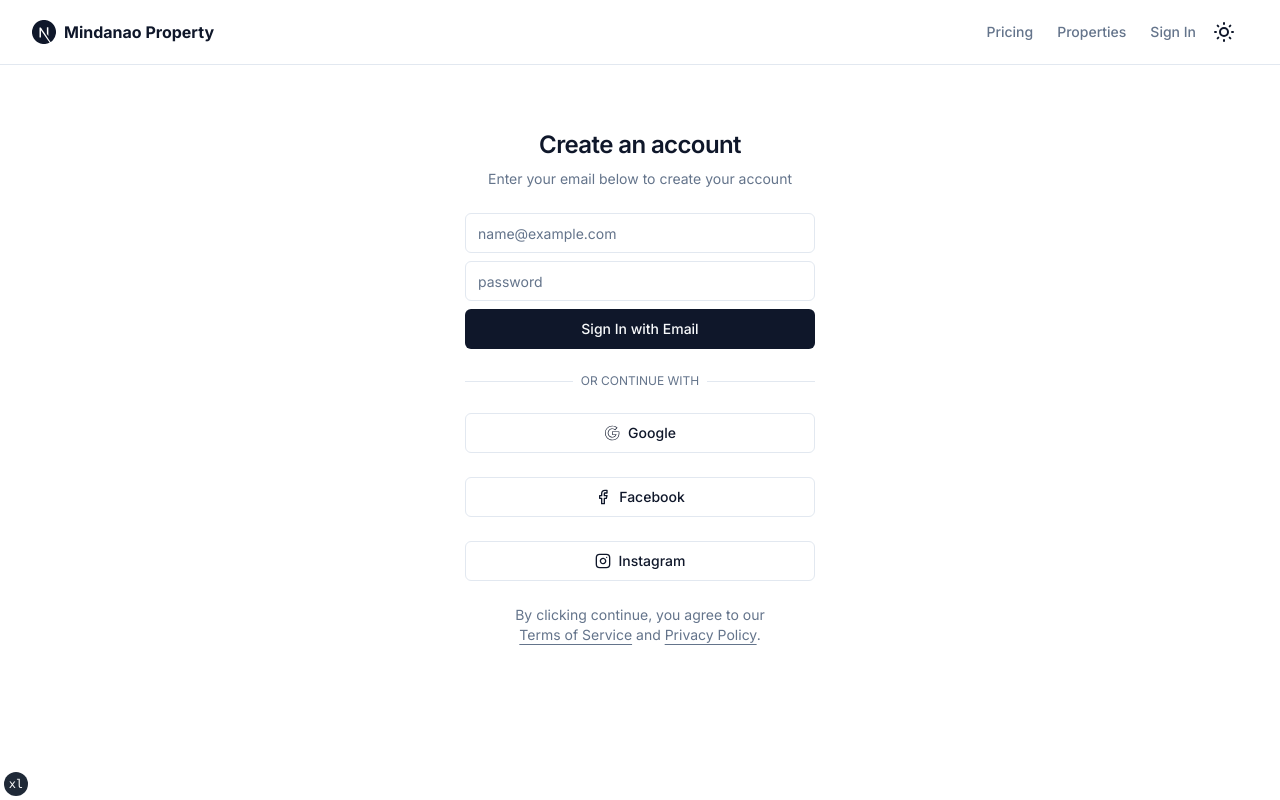
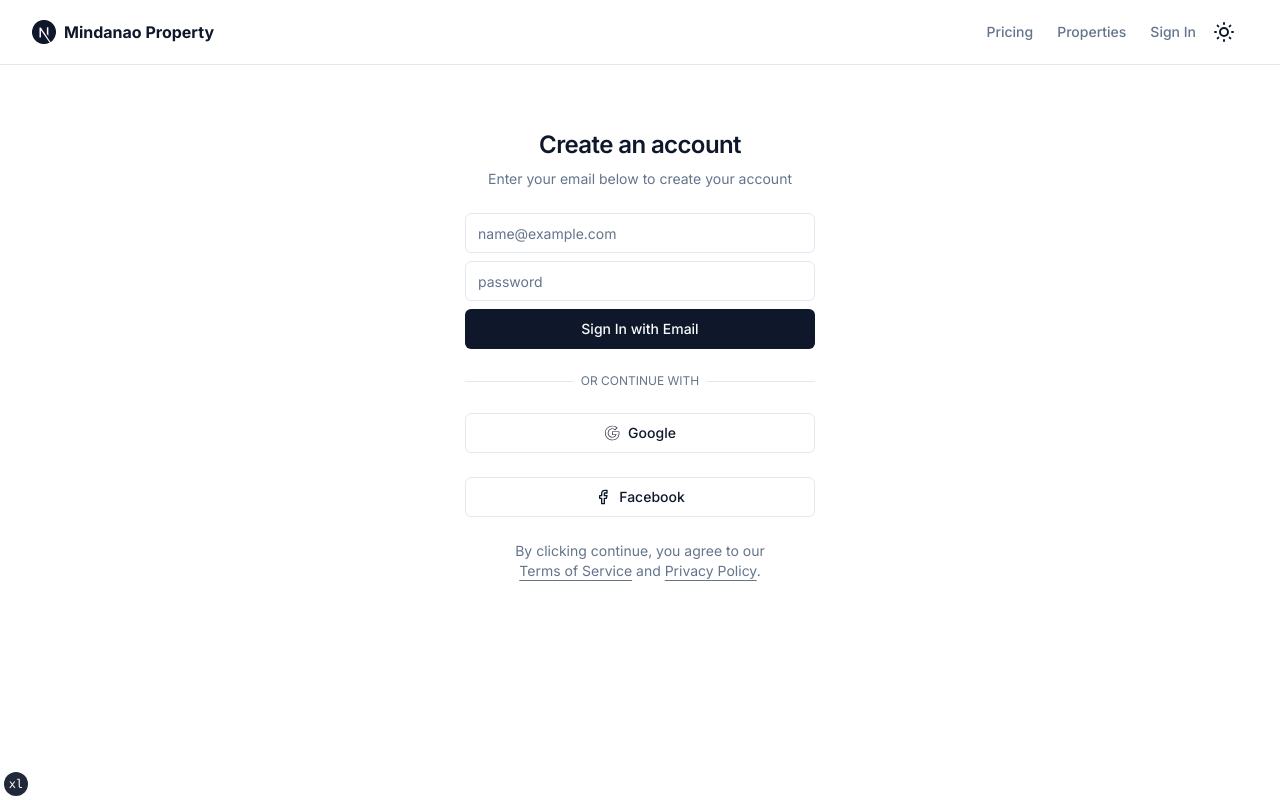
Before and after one commit to lovenangelo/real-estate-app, a Next.js app: page /auth in a window 1280 px wide. Built offline with nearby package versions, Linux system fonts and the light colour scheme.

Commit message:
removed ig in auth

```diff
--- a/app/auth/components/user-auth-form.tsx
+++ b/app/auth/components/user-auth-form.tsx
@@ -88,14 +88,6 @@ export function UserAuthForm({ className, ...props }: UserAuthFormProps) {
         )}{" "}
         Facebook
       </Button>
-      <Button variant="outline" type="button" disabled={isLoading}>
-        {isLoading ? (
-          <Icons.spinner className="mr-2 h-4 w-4 animate-spin" />
-        ) : (
-          <Icons.instagram className="mr-2 h-4 w-4" />
-        )}{" "}
-        Instagram
-      </Button>
     </div>
   )
 }
--- a/components/icons.tsx
+++ b/components/icons.tsx
@@ -1,7 +1,6 @@
 import {
   Eye,
   FacebookIcon,
-  InstagramIcon,
   Loader2,
   LucideProps,
   Menu,
@@ -20,7 +19,6 @@ export const Icons = {
   spinner: Loader2,
   navMenu: Menu,
   facebook: FacebookIcon,
-  instagram: InstagramIcon,
   eye: Eye,
   logo: (props: LucideProps) => (
     <svg xmlns="http://www.w3.org/2000/svg" viewBox="0 0 24 24" {...props}>
```
